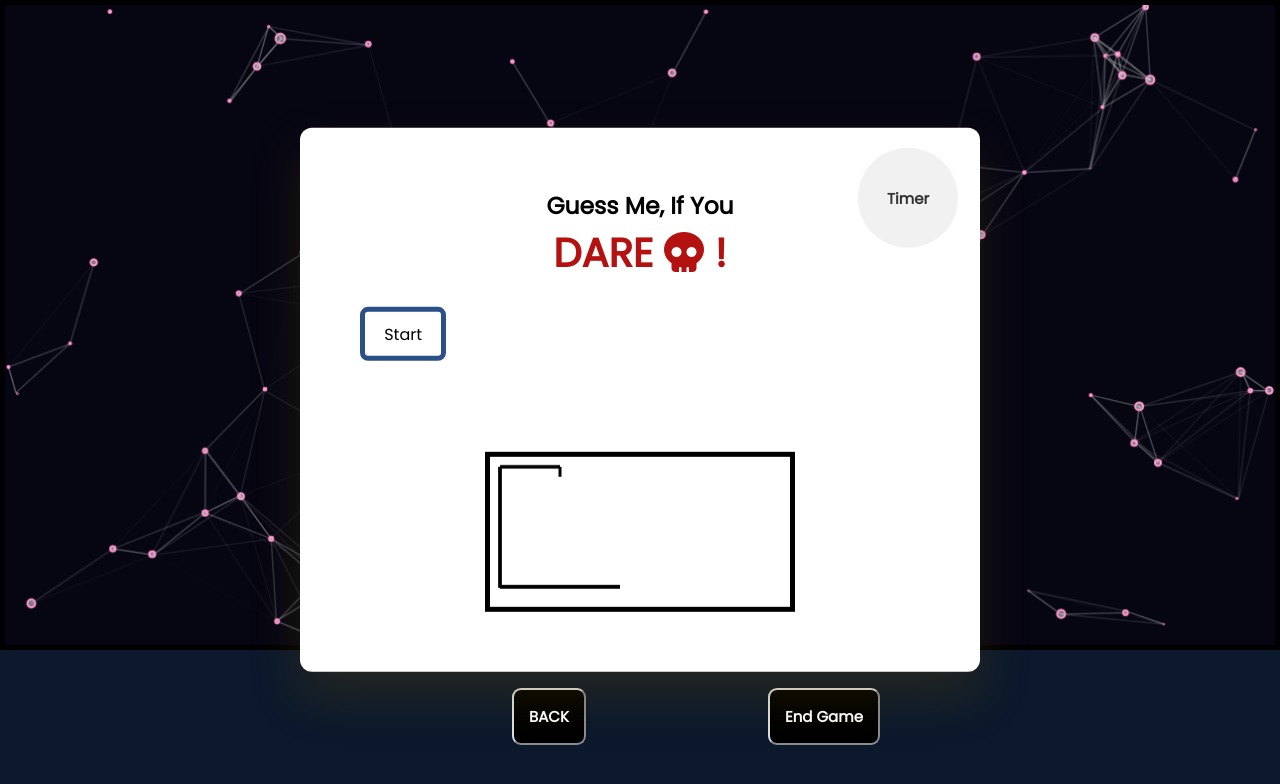
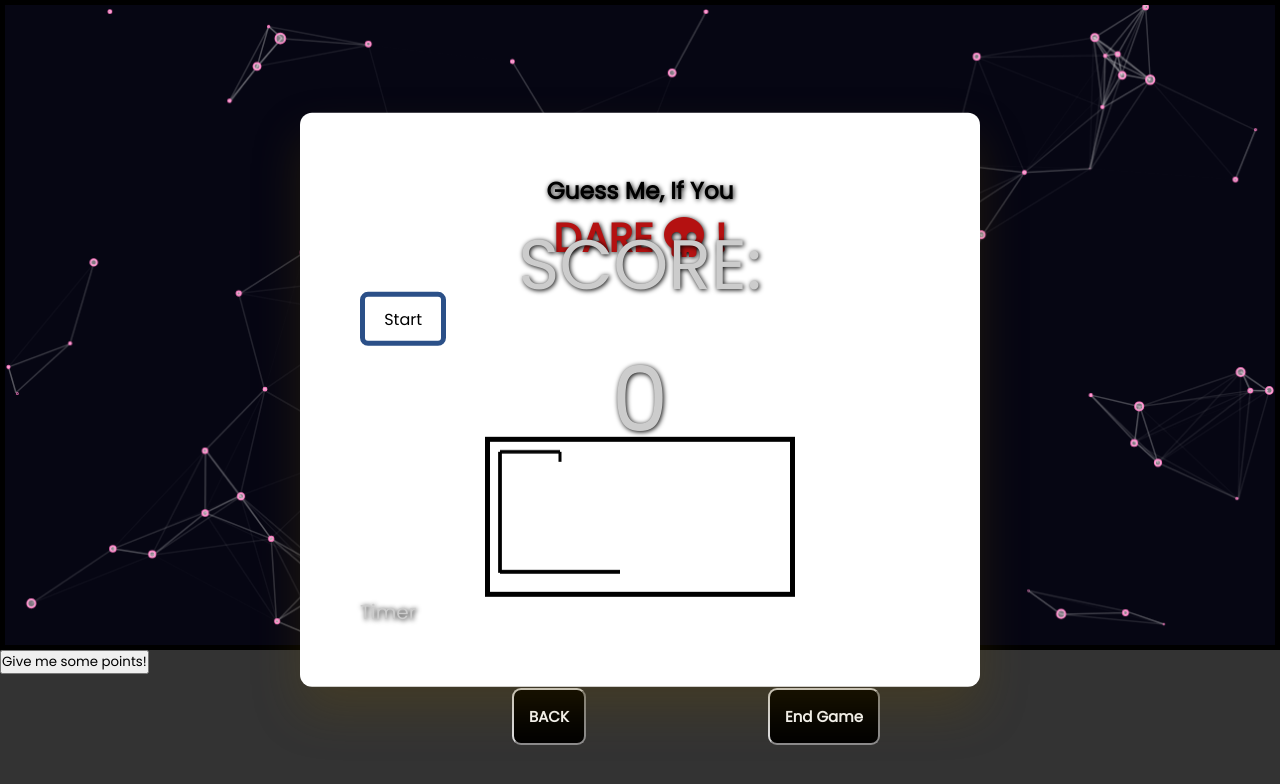
Before and after one commit to anjila-in-github/Hangman-Game, a PHP site: page /color.html in a window 1280 px wide. Shown: the top 784 px of the page. Run offline with PHP 8.4, Linux system fonts and the light colour scheme; some libraries are stand-ins or nearby versions.

Commit message:
feat:code for score

```diff
--- a/color.html
+++ b/color.html
@@ -8,26 +8,11 @@
   <script src="https://kit.fontawesome.com/935834ea02.js" crossorigin="anonymous"></script>
 
   <style>
-    .timer {
-      position: fixed;
-      top: 20px;
-      right: 22px;
-      width: 100px;
-      height: 100px;
-      border-radius: 50%;
-      background-color: #f1f1f1;
-      display: flex;
-      align-items: center;
-      justify-content: center;
-      font-size: 15px;
-      font-weight: bold;
-      color: #333;
-    }
   </style>
 </head>
 
 <body>
-  <div id="particles-js">
+       <div id="particles-js">
 
     <a href="category.html">
       <div class="btn">
@@ -71,6 +56,19 @@
   <script type="text/javascript" src="app.js"></script>
 
   <script src="js/color.js"></script>
+  <input type="button" value="Give me some points!"
+  onClick="go(100);"/>
+  <div id="center">
+    <div id="title">
+      SCORE:
+    </div>
+    <div id="tag">
+      +100
+    </div>
+    <div id="score">
+      0
+    </div>
+  </div>
 
 </body>
 
--- a/css/color.css
+++ b/css/color.css
@@ -188,3 +188,40 @@
     border: 10px solid #25545d;
 
 }*/
+html,body{
+  background: #333;
+  font-family:'Oswald', sans-serif;
+  color: #CCC;
+  text-shadow: 1px 1px 5px black;
+}
+#center{
+  transform-style: preserve-3d;
+  position: absolute;
+  top: 50%;
+  left: 50%;
+  transform:translateY(-50%) translateX(-50%);
+}
+#score {
+  transform-style: preserve-3d;
+  font-size: 90px;
+  line-height: 90px;
+}
+#tag{
+  transform-style: preserve-3d;
+  display: none;
+  position: absolute;
+  top: -55px;
+  left: 50%;
+  transform: translateX(-50%);
+  font-size:50px;
+  line-height:50px;
+}
+#title{
+  transform-style: preserve-3d;
+  position:absolute;
+  top:-125px;
+  left:50%;
+  transform: translateX(-50%);
+  font-size:70px;
+  line-height:70px;
+}
--- a/js/color.js
+++ b/js/color.js
@@ -267,3 +267,33 @@
 //New Game
 newGameButton.addEventListener("click",initializer);
    window.onload = initializer;
+   score = 0;
+
+   function go(x){
+     $({score: 0}).animate({score: x},{
+       duration:1000,
+       easing:"linear",
+       step:function(now,fx){
+         $("#score").html(score + Math.floor(now));
+       },
+       queue:false,
+       complete:function(now,fx){
+         score += x;
+       }
+
+     });
+     $("#tag").fadeIn({
+       duration:700,
+       easing:"linear",
+       step:function(now,fx){
+         $(this).css("top",-55 * now +"px");
+       }
+     }).fadeOut({
+       duration:300,
+       step:function(now,fx){
+         $(this).css("top",-55*(2-now) + "px");
+
+   }
+ });
+
+   }
--- a/sql/hangman.sql
+++ b/sql/hangman.sql
@@ -29,8 +29,8 @@
 
 CREATE TABLE `login_data` (
   `username` varchar(30) NOT NULL,
-  `password` varchar(20) NOT NULL,
-  `score` int(30) NOT NULL
+  `password` varchar(20) NOT NULL,/*
+  `score` int(30) NOT NULL*/
 ) ENGINE=InnoDB DEFAULT CHARSET=utf8mb4;
 COMMIT;
 
```
